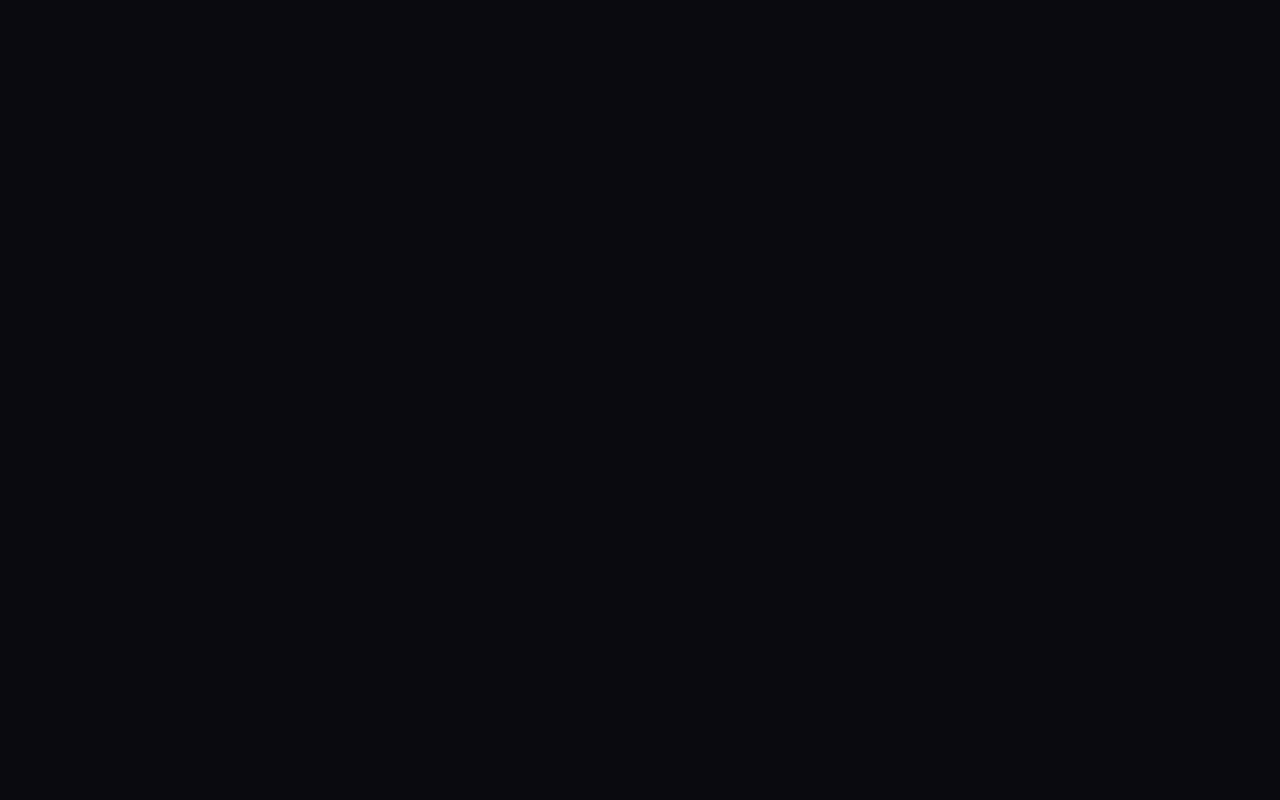
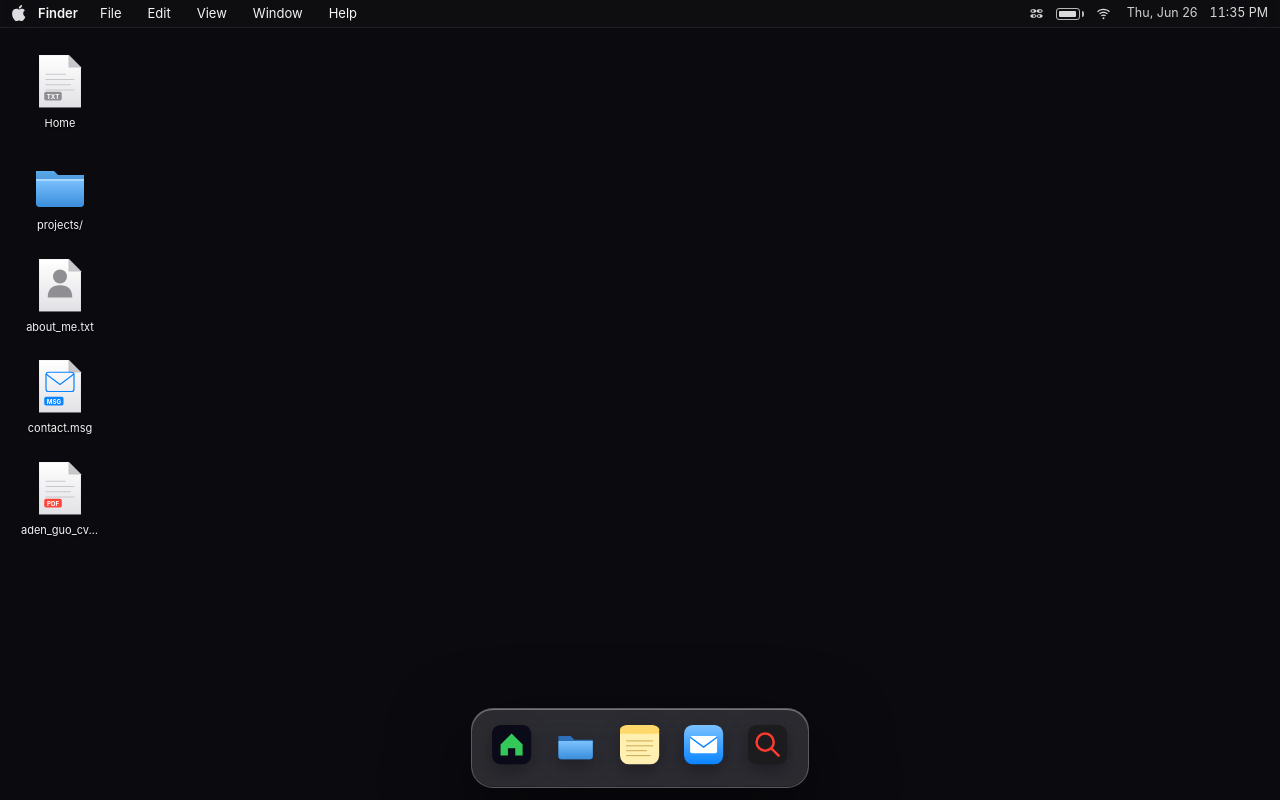
Before and after one commit to AG9898/My_Portfolio, a Next.js app: page / in a window 1280 px wide. Built offline with nearby package versions, Linux system fonts and the light colour scheme.

Commit message:
Wire static shell into layout.tsx (V1_003D)
Imported and mounted MenuBar, DesktopShortcuts, and Dock persistently in
#desktop-root. Added wallpaper placeholder div behind all chrome. Route
children render in a <main> area clamped between the 28px menu bar and
80px dock clearance.

```diff
--- a/src/app/layout.tsx
+++ b/src/app/layout.tsx
@@ -1,5 +1,8 @@
 import type { Metadata } from "next";
 import { ThemeProvider } from "next-themes";
+import MenuBar from "./components/MenuBar/MenuBar";
+import Dock from "./components/Dock/Dock";
+import DesktopShortcuts from "./components/Desktop/DesktopShortcuts";
 import "./globals.css";
 
 export const metadata: Metadata = {
@@ -24,18 +27,35 @@ export default function RootLayout({
         }}
       >
         <ThemeProvider attribute="data-theme" defaultTheme="dark" enableSystem={false}>
+          {/* Desktop shell root — persistent across all route changes */}
           <div
             id="desktop-root"
             className="fixed inset-0 overflow-hidden bg-desktop"
             aria-label="Desktop"
           >
+            {/* Wallpaper placeholder — fills entire viewport behind all shell chrome */}
             <div
               className="absolute inset-0 bg-desktop"
               aria-hidden="true"
             />
-            <main className="relative h-full overflow-hidden">
+
+            {/* Menu bar — 28px pinned to top, z-50 */}
+            <MenuBar />
+
+            {/* Desktop shortcut icons — left sidebar column, clears menu bar */}
+            <DesktopShortcuts />
+
+            {/* Page content area — between menu bar (28px) and dock (~80px) */}
+            <main
+              className="absolute left-0 right-0 overflow-hidden"
+              style={{ top: 28, bottom: 80 }}
+              aria-label="Desktop content area"
+            >
               {children}
             </main>
+
+            {/* Dock — pinned to bottom, z-40 */}
+            <Dock />
           </div>
         </ThemeProvider>
       </body>
```
Also changed, not shown: 2 other files (tests, documents, lock files or other folders).
